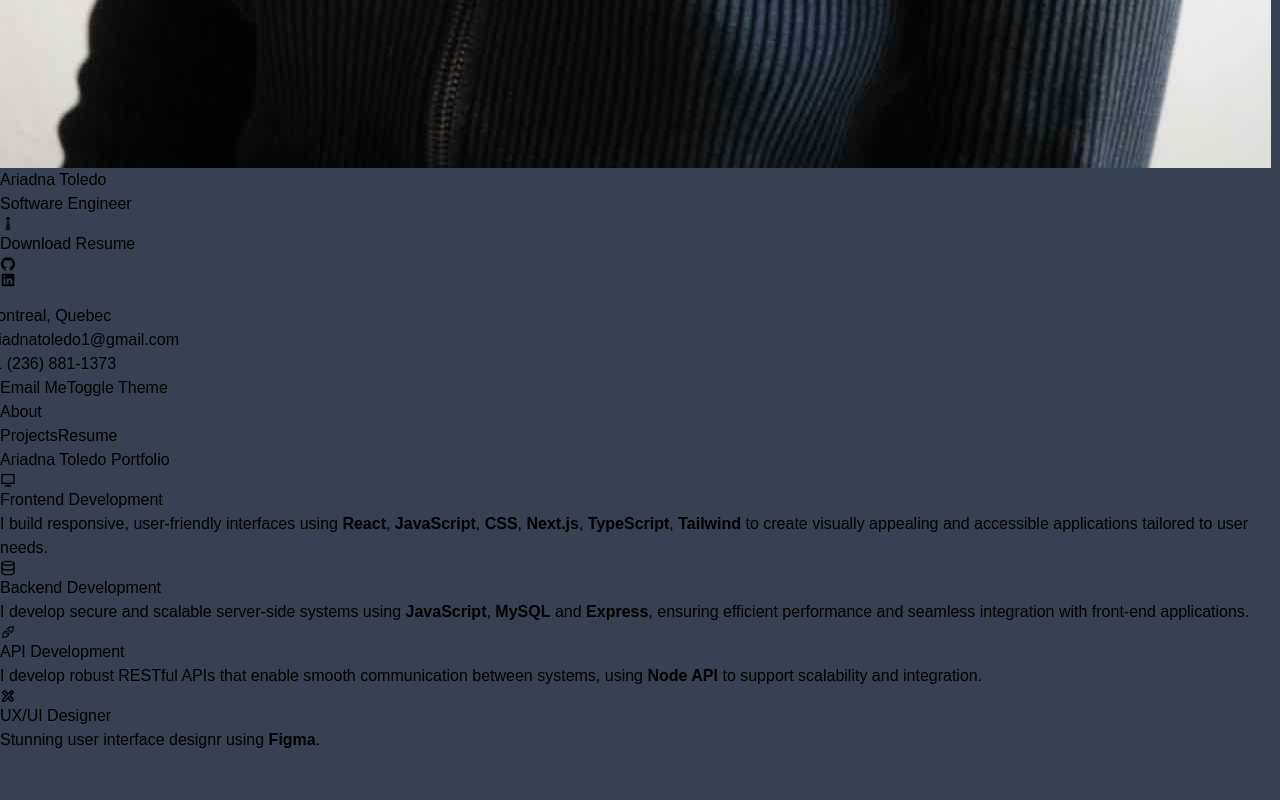
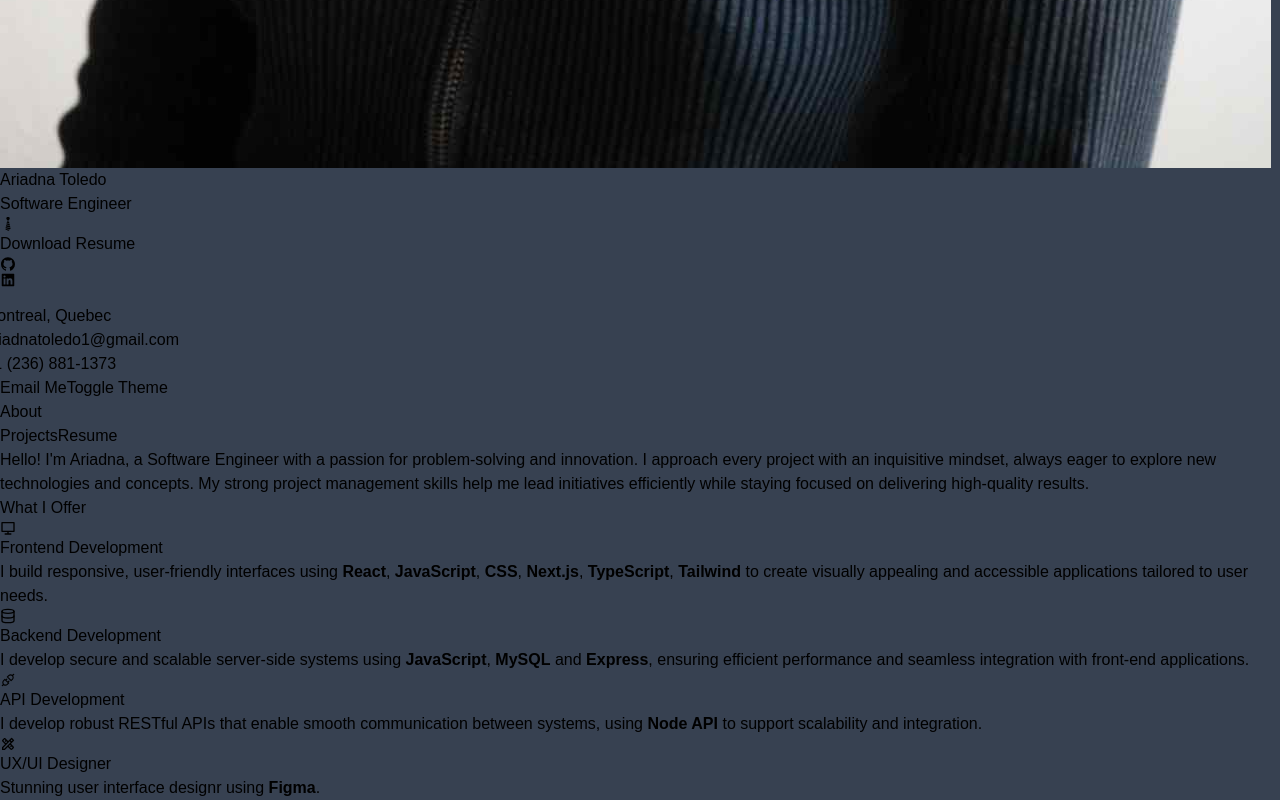
Before and after one commit to ariadnatoledo/ariadna-toledo-portfolio, a Next.js app: page / in a window 1280 px wide. Shown: the part 1743-2543 px from the top of the page. Before the commit the page ends 2495 px from the top, so only its background shows below. Built offline with nearby package versions, Linux system fonts and the light colour scheme.

Commit message:
About page styling

```diff
--- a/src/app/page.tsx
+++ b/src/app/page.tsx
@@ -4,7 +4,6 @@ import { AiOutlineApi } from "react-icons/ai";
 import { MdOutlineDesignServices } from "react-icons/md";
 import { services } from "../../data";
 
-// Hardcoded icons
 const serviceIcons = [
   {
     Icon: RiComputerLine,
@@ -24,13 +23,25 @@ function Home() {
   console.log("CLIENT", services);
 
   return (
-    <div className="px-5">
-      <h1 className="text-3xl font-bold">Ariadna Toledo Portfolio</h1>
-      <div className="grid grid-cols-1 sm:grid-cols-2 lg:grid-cols-4 gap-5 mt-5">
+    <div className="flex flex-col px-6 pt-1">
+      <h5 className="my-3 font-medium">
+        Hello! I'm Ariadna, a Software Engineer with a passion for
+        problem-solving and innovation. I approach every project with an
+        inquisitive mindset, always eager to explore new technologies and
+        concepts. My strong project management skills help me lead initiatives
+        efficiently while staying focused on delivering high-quality results.
+      </h5>
+      <div>
+        <h6 className="my-3 text-xl font-bold">What I Offer</h6>
+      </div>
+      <div className="grid grid-cols-1 sm:grid-cols-2 lg:grid-cols-4 gap-5 mt-5 mb-5">
         {services.map((service, index) => {
           const IconComponent = serviceIcons[index].Icon;
           return (
-            <div key={index} className="flex flex-col items-center text-center p-4 border rounded-lg shadow-md">
+            <div
+              key={index}
+              className="flex flex-col items-center text-center p-4 border rounded-lg shadow-md"
+            >
               <div className="text-4xl mb-3 text-blue-500">
                 <IconComponent />
               </div>
@@ -48,38 +59,3 @@ function Home() {
 }
 
 export default Home;
-
-
-
-
-// import { RiComputerLine } from "react-icons/ri";
-// import { FiDatabase } from "react-icons/fi";
-// import { AiOutlineApi } from "react-icons/ai";
-// import { MdOutlineDesignServices } from "react-icons/md";
-// import { services } from "../../data";
-
-// const serviceIcons = [
-//   {
-//     Icon: RiComputerLine,
-//   },
-//   {
-//     Icon: FiDatabase,
-//   },
-//   {
-//     Icon: AiOutlineApi,
-//   },
-//   {
-//     Icon: MdOutlineDesignServices,
-//   },
-// ];
-
-// function Home() {
-//   console.log("CLIENT", services);
-//   return (
-//     <>
-//       <h1 className="text-3xl font-bold px-5">Ariadna Toledo Portfolio</h1>
-//     </>
-//   );
-// }
-
-// export default Home;
```
